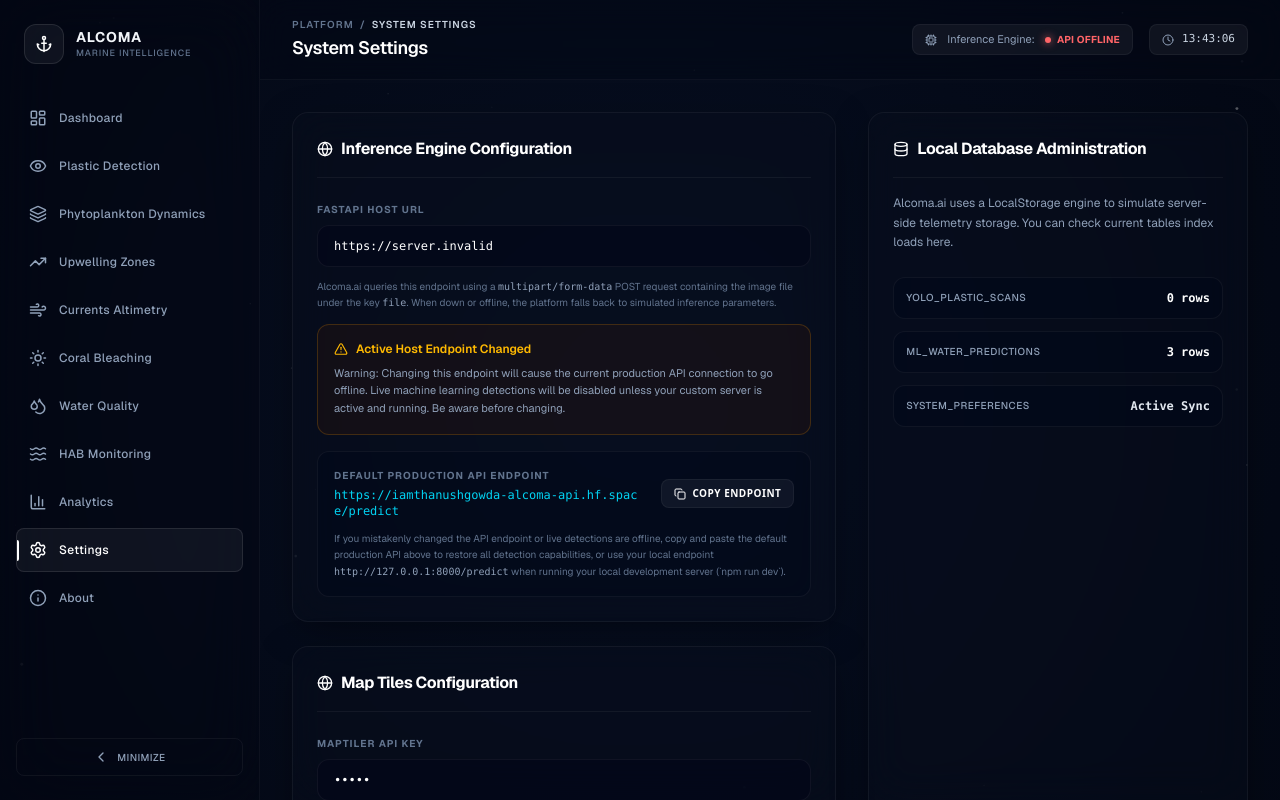
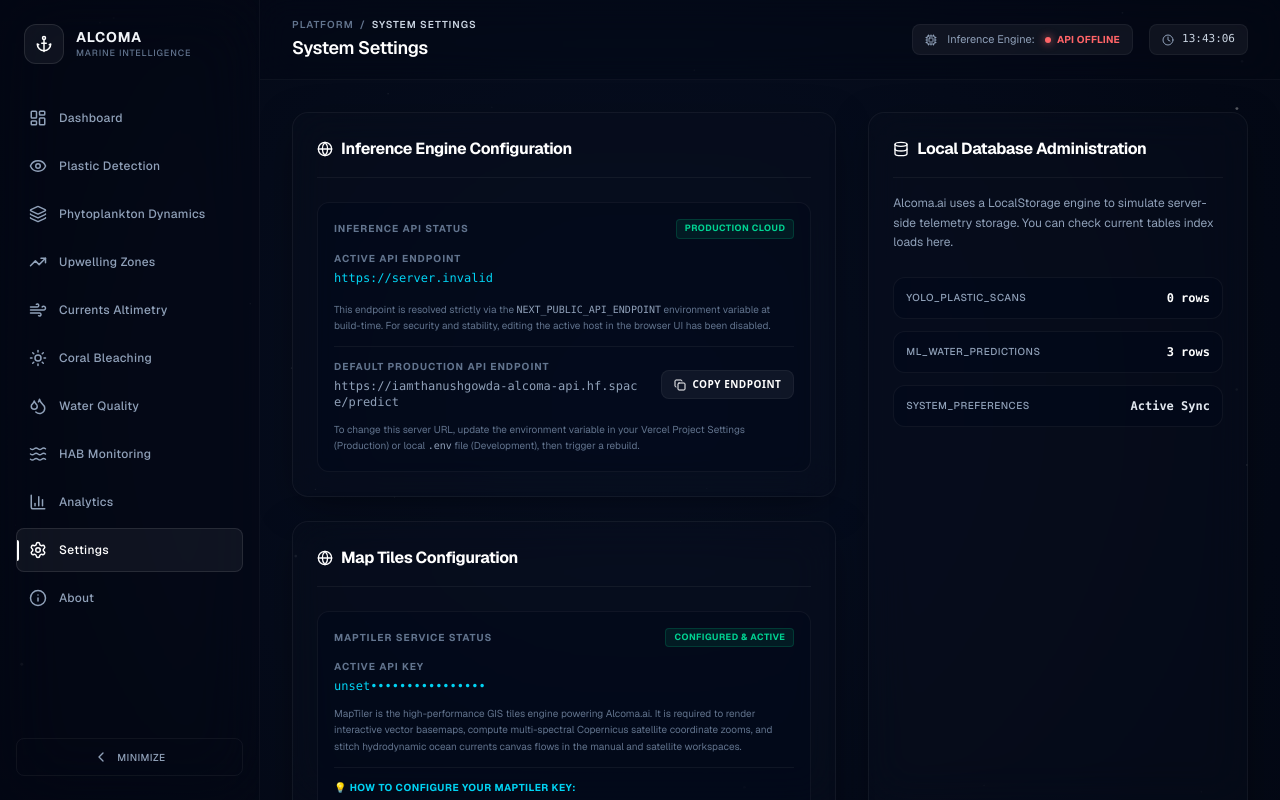
Before and after one commit to iamthanushgowdap/Alcoma.ai, a Next.js app: page /settings in a window 1280 px wide. Built offline with nearby package versions, Linux system fonts and the light colour scheme; no server answers.

Commit message:
Remove text input fields from Settings page to lock configuration strictly to environment variables

```diff
--- a/src/app/settings/page.tsx
+++ b/src/app/settings/page.tsx
@@ -24,15 +24,9 @@ export default function SettingsPage() {
     particlesQty,
     animationsEnabled,
     mapTilerKey,
-    sentinelClientId,
-    sentinelClientSecret,
     setTheme,
-    setApiEndpoint,
     setParticlesQty,
     toggleAnimations,
-    setMapTilerKey,
-    setSentinelClientId,
-    setSentinelClientSecret,
     resetSettings
   } = useSettingsStore();
 
@@ -71,49 +65,41 @@ export default function SettingsPage() {
               </h3>
             </div>
 
-            <div className="space-y-2">
-              <label htmlFor="api-endpoint" className="text-[10px] font-bold text-slate-500 uppercase tracking-widest block">
-                FastAPI Host URL
-              </label>
-              <div className="relative">
-                <input
-                  id="api-endpoint"
-                  type="text"
-                  value={apiEndpoint}
-                  onChange={(e) => setApiEndpoint(e.target.value)}
-                  placeholder="e.g. http://localhost:8000/predict"
-                  className="w-full bg-slate-950/60 border border-white/5 rounded-xl px-4 py-3 text-xs text-white font-mono placeholder-slate-600 focus:outline-none focus:border-white/20 transition-colors"
-                />
+            <div className="space-y-4">
+              <div className="p-4 bg-slate-950/40 border border-white/5 rounded-xl space-y-3">
+                <div className="flex items-center justify-between">
+                  <span className="text-[10px] font-bold text-slate-500 uppercase tracking-widest">
+                    Inference API Status
+                  </span>
+                  <span className={`px-2 py-0.5 rounded text-[9px] font-bold uppercase tracking-wider ${
+                    apiEndpoint.includes('127.0.0.1') || apiEndpoint.includes('localhost')
+                      ? 'bg-amber-500/10 text-amber-400 border border-amber-500/20'
+                      : 'bg-emerald-500/10 text-emerald-400 border border-emerald-500/20'
+                  }`}>
+                    {apiEndpoint.includes('127.0.0.1') || apiEndpoint.includes('localhost') ? 'Local Dev Server' : 'Production Cloud'}
+                  </span>
                 </div>
+
+                <div className="space-y-1">
+                  <span className="text-[10px] font-bold text-slate-500 uppercase tracking-widest block">
+                    Active API Endpoint
+                  </span>
+                  <code className="font-mono text-cyan-400 text-xs block break-all select-all">
+                    {apiEndpoint}
+                  </code>
+                </div>
+
                 <p className="text-[10px] text-slate-500 leading-relaxed pt-1">
-                Alcoma.ai queries this endpoint using a <code className="font-mono text-slate-400">multipart/form-data</code> POST request containing the image file under the key <code className="font-mono text-slate-400">file</code>. When down or offline, the platform falls back to simulated inference parameters.
+                  This endpoint is resolved strictly via the <code className="font-mono text-slate-400">NEXT_PUBLIC_API_ENDPOINT</code> environment variable at build-time. For security and stability, editing the active host in the browser UI has been disabled.
                 </p>
 
-              {/* Dynamic Warning Alert Card */}
-              {apiEndpoint !== 'https://iamthanushgowda-alcoma-api.hf.space/predict' && (
-                <motion.div
-                  initial={{ opacity: 0, y: -10 }}
-                  animate={{ opacity: 1, y: 0 }}
-                  className="p-4 bg-amber-950/20 border border-amber-500/20 rounded-xl text-xs space-y-2 mt-3"
-                >
-                  <div className="flex items-center gap-2 text-amber-400 font-semibold">
-                    <AlertTriangle size={14} />
-                    <span>Active Host Endpoint Changed</span>
-                  </div>
-                  <p className="text-slate-400 leading-relaxed text-[11px]">
-                    Warning: Changing this endpoint will cause the current production API connection to go offline. Live machine learning detections will be disabled unless your custom server is active and running. Be aware before changing.
-                  </p>
-                </motion.div>
-              )}
-
-              {/* Helper Restoration Box */}
-              <div className="p-4 bg-slate-950/40 border border-white/5 rounded-xl space-y-3 mt-4">
+                <div className="border-t border-white/5 pt-3 mt-1 space-y-3">
                   <div className="flex flex-col md:flex-row md:items-center justify-between gap-3">
                     <div className="space-y-1">
                       <span className="text-[10px] font-bold text-slate-500 uppercase tracking-widest block">
                         Default Production API Endpoint
                       </span>
-                    <code className="font-mono text-cyan-400 text-xs block break-all select-all">
+                      <code className="font-mono text-slate-400 text-xs block break-all select-all">
                         https://iamthanushgowda-alcoma-api.hf.space/predict
                       </code>
                     </div>
@@ -129,8 +115,9 @@ export default function SettingsPage() {
                     </button>
                   </div>
                   <p className="text-[10px] text-slate-500 leading-relaxed">
-                  If you mistakenly changed the API endpoint or live detections are offline, copy and paste the default production API above to restore all detection capabilities, or use your local endpoint <code className="font-mono text-slate-400">http://127.0.0.1:8000/predict</code> when running your local development server (`npm run dev`).
+                    To change this server URL, update the environment variable in your Vercel Project Settings (Production) or local <code className="font-mono text-slate-400">.env</code> file (Development), then trigger a rebuild.
                   </p>
+                </div>
               </div>
             </div>
           </GlassCard>
@@ -145,51 +132,42 @@ export default function SettingsPage() {
             </div>
 
             <div className="space-y-4">
-              {/* MapTiler Key */}
-              <div className="space-y-2">
-                <label htmlFor="maptiler-key" className="text-[10px] font-bold text-slate-500 uppercase tracking-widest block">
-                  MapTiler API Key
-                </label>
-                <input
-                  id="maptiler-key"
-                  type="password"
-                  value={mapTilerKey}
-                  onChange={(e) => setMapTilerKey(e.target.value)}
-                  placeholder="Enter MapTiler API Key"
-                  className="w-full bg-slate-950/60 border border-white/5 rounded-xl px-4 py-3 text-xs text-white font-mono placeholder-slate-600 focus:outline-none focus:border-white/20 transition-colors"
-                />
+              <div className="p-4 bg-slate-950/40 border border-white/5 rounded-xl space-y-3">
+                <div className="flex items-center justify-between">
+                  <span className="text-[10px] font-bold text-slate-500 uppercase tracking-widest">
+                    MapTiler Service Status
+                  </span>
+                  <span className={`px-2 py-0.5 rounded text-[9px] font-bold uppercase tracking-wider ${
+                    mapTilerKey ? 'bg-emerald-500/10 text-emerald-400 border border-emerald-500/20' : 'bg-rose-500/10 text-rose-400 border border-rose-500/20'
+                  }`}>
+                    {mapTilerKey ? 'Configured & Active' : 'Offline / Key Missing'}
+                  </span>
+                </div>
 
-                {/* Visual Explanation list */}
-                <div className="p-4 bg-slate-950/40 border border-white/5 rounded-xl space-y-3 mt-3">
-                  <span className="text-[10px] font-bold text-slate-400 uppercase tracking-wider block">
-                    Why is this key required?
+                {mapTilerKey && (
+                  <div className="space-y-1">
+                    <span className="text-[10px] font-bold text-slate-500 uppercase tracking-widest block">
+                      Active API Key
                     </span>
+                    <code className="font-mono text-cyan-400 text-xs block break-all select-all">
+                      {mapTilerKey.substring(0, 6)}••••••••••••••••
+                    </code>
+                  </div>
+                )}
+
                 <p className="text-[10px] text-slate-500 leading-relaxed">
                   MapTiler is the high-performance GIS tiles engine powering Alcoma.ai. It is required to render interactive vector basemaps, compute multi-spectral Copernicus satellite coordinate zooms, and stitch hydrodynamic ocean currents canvas flows in the manual and satellite workspaces.
                 </p>
 
-                  <span className="text-[10px] font-bold text-slate-400 uppercase tracking-wider block pt-1">
-                    How to get your free key:
+                <div className="border-t border-white/5 pt-3 mt-1">
+                  <span className="text-[10px] font-bold text-cyan-400 uppercase tracking-wider block mb-1">
+                    💡 How to configure your MapTiler Key:
                   </span>
                   <p className="text-[10px] text-slate-500 leading-relaxed">
-                    1. Go to <a href="https://maptiler.com" target="_blank" rel="noreferrer" className="text-cyan-400 hover:underline">maptiler.com</a> and sign up for a free developer account (no credit card required).<br/>
-                    2. Go to your **MapTiler Cloud Admin** dashboard.<br/>
-                    3. Under **Credentials & Keys**, copy your primary API Key and paste it into the field above.
-                  </p>
-
-                  {/* Deployment environment variable tips */}
-                  <div className="border-t border-white/5 pt-3 mt-1">
-                    <span className="text-[10px] font-bold text-cyan-400 uppercase tracking-wider block mb-1">
-                      💡 Production Deployment Tip (Vercel)
-                    </span>
-                    <p className="text-[10px] text-slate-500 leading-relaxed">
-                      To avoid entering this key manually every time you clear browser cookies or open private windows, define it in your Vercel Project Settings as an environment variable:<br/>
-                      • <strong>Key:</strong> <code className="font-mono text-slate-400">NEXT_PUBLIC_MAPTILER_KEY</code><br/>
-                      • <strong>Value:</strong> <code className="font-mono text-slate-400">your-maptiler-api-key-here</code>
+                    1. Go to <a href="https://maptiler.com" target="_blank" rel="noreferrer" className="text-cyan-400 hover:underline">maptiler.com</a> and sign up for a free developer account.<br/>
+                    2. Define the key in your Vercel Project Settings as the environment variable <code className="font-mono text-slate-400">NEXT_PUBLIC_MAPTILER_KEY</code> (Production) or add it to your local <code className="font-mono text-slate-400">.env</code> file (Development), then trigger a rebuild.
                   </p>
                 </div>
-                </div>
-
               </div>
             </div>
           </GlassCard>
```
Lines whose indentation alone changed are shown as unchanged.
